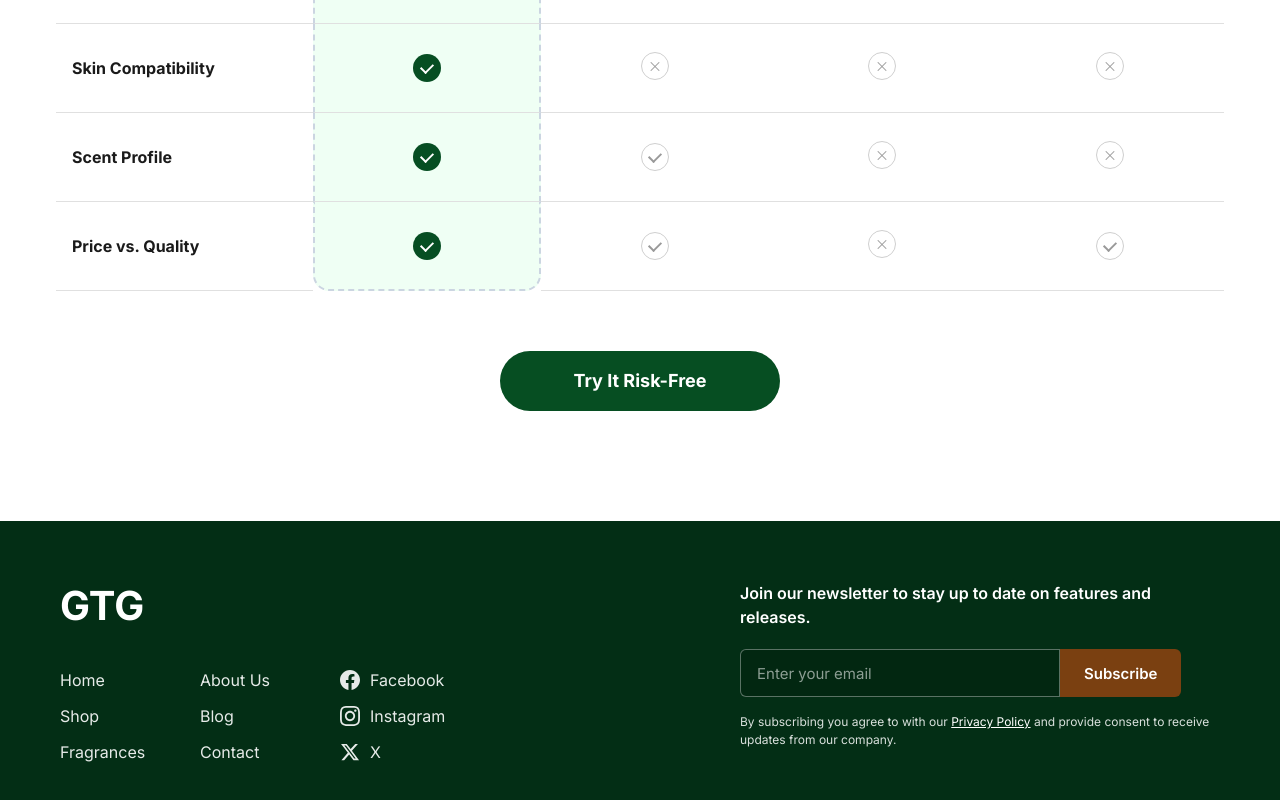
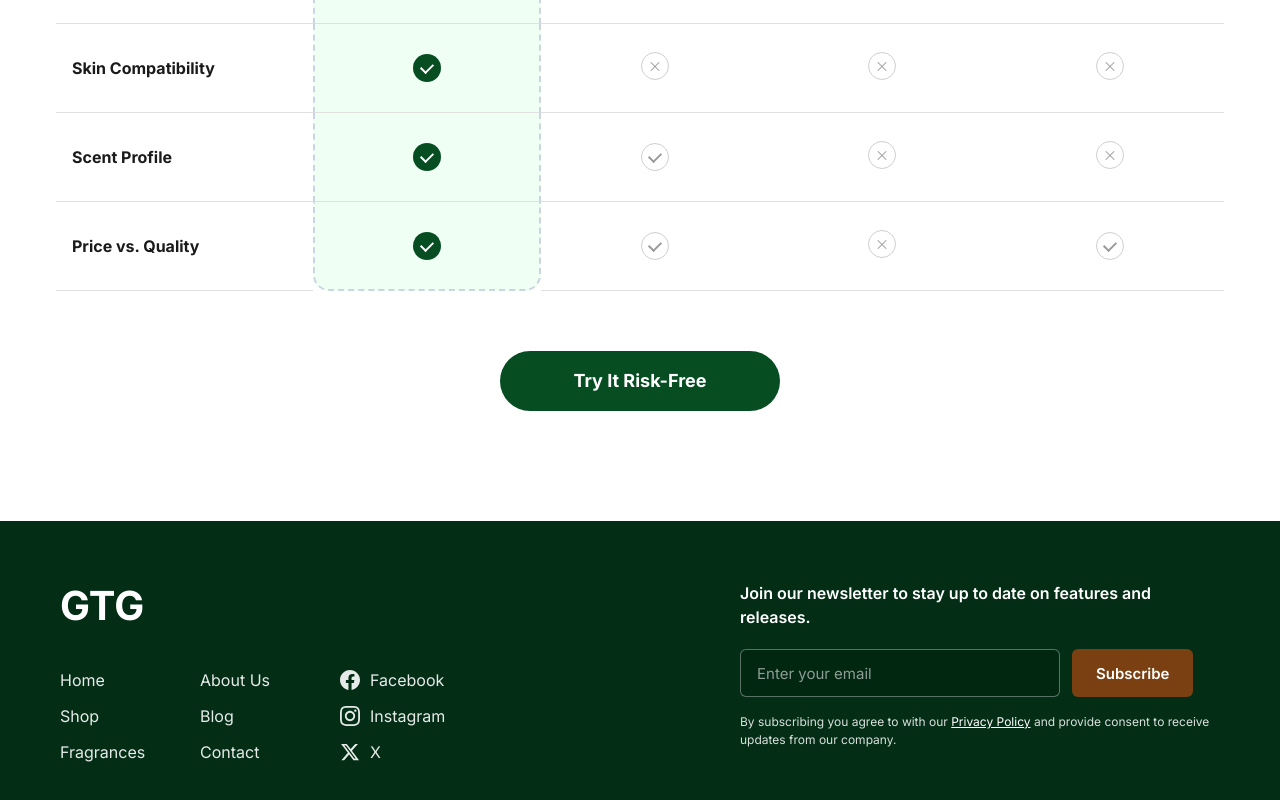
Before and after one commit to abhimh33/interactive-product-page, a website: page index.html in a window 1280 px wide. Shown: the part 3826-4626 px from the top of the page. Drawn offline with Linux system fonts and the light colour scheme.

Commit message:
Add gap between email input and subscribe button

```diff
--- a/css/styles.css
+++ b/css/styles.css
@@ -1452,7 +1452,7 @@ img {
   display: flex;
   flex-direction: row;
   align-items: stretch;
-  gap: 0;
+  gap: 12px;
   margin-bottom: 16px;
   width: 100%;
   max-width: 100%;
@@ -1465,7 +1465,7 @@ img {
   height: 48px;
   padding: 0 16px;
   border: 1px solid rgba(255, 255, 255, 0.35);
-  border-radius: 6px 0 0 6px;
+  border-radius: 6px;
   background: rgba(0, 0, 0, 0.15);
   color: #ffffff;
   font-size: 15px;
@@ -1480,7 +1480,7 @@ img {
   height: 48px;
   padding: 0 24px;
   border: 0;
-  border-radius: 0 6px 6px 0;
+  border-radius: 6px;
   background: #7a4011;
   color: #ffffff;
   font-size: 15px;
```
